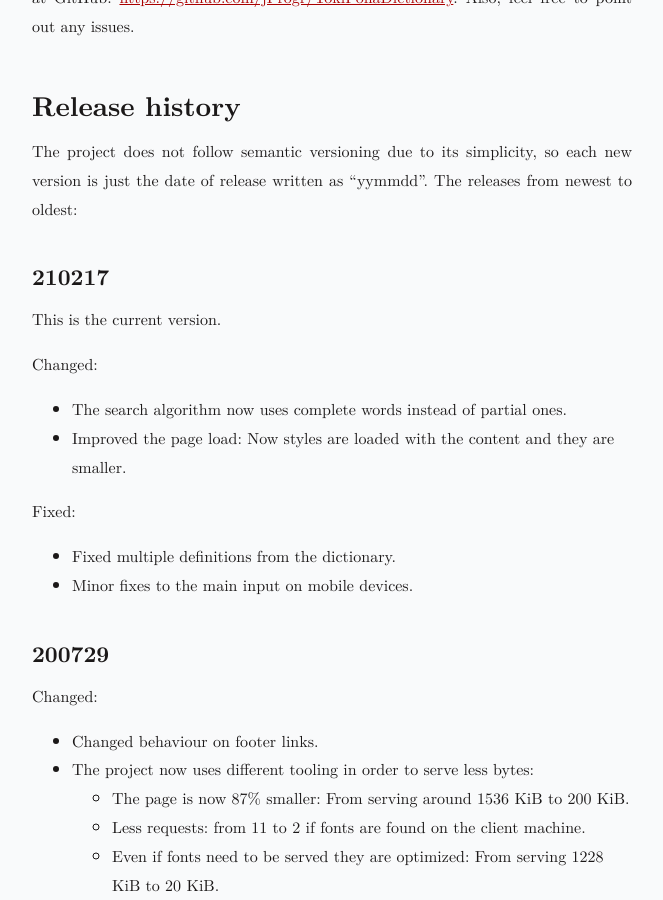
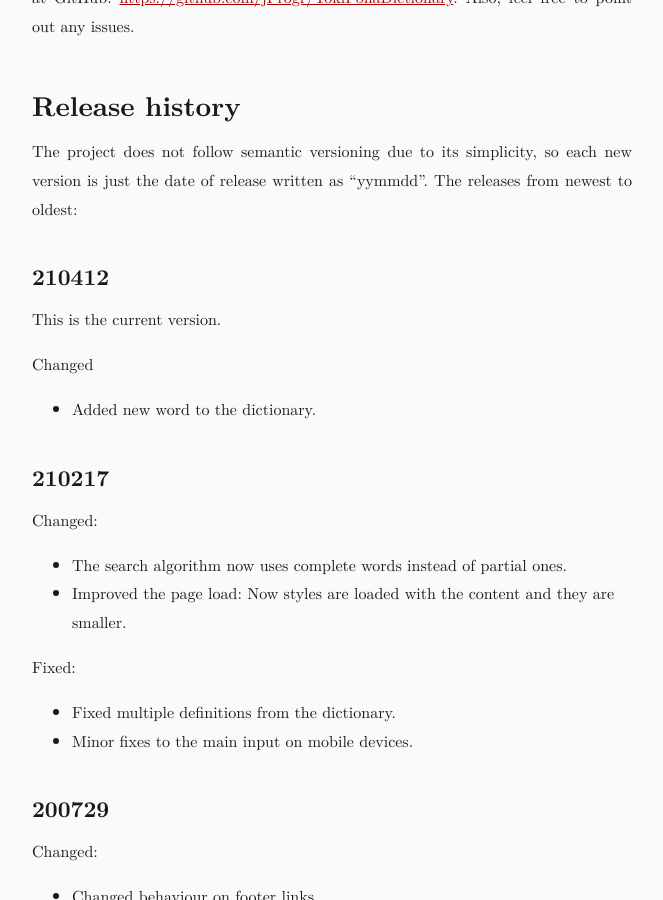
Before and after one commit to jProgr/jprogr.github.io, a Jekyll site: the page built from _posts/2021-04-05-toki-pona-dictionary-release.md, in a window 1280 px wide and 900 px high, scrolled down 493 px. Shown: the whole window, without its empty margins (308-971 px from the left). Built offline with Jekyll 4.4.1, drawn with Linux system fonts in a browser that asks for light colours.

Commit message:
Update content
Updated "Toki Pona Dictionary: A simple Toki Pona - English dictionary".

```diff
--- a/_posts/2021-04-05-toki-pona-dictionary-release.md
+++ b/_posts/2021-04-05-toki-pona-dictionary-release.md
@@ -16,8 +16,13 @@ The code is open source, if you want to contribute or just take a look, you can
 
 The project does not follow semantic versioning due to its simplicity, so each new version is just the date of release written as “yymmdd”. The releases from newest to oldest:
 
+### 210412
+This is the current version.
+
+Changed
+- Added new word to the dictionary.
+
 ### 210217
-This is the current version.
 
 Changed:
 - The search algorithm now uses complete words instead of partial ones.
```
